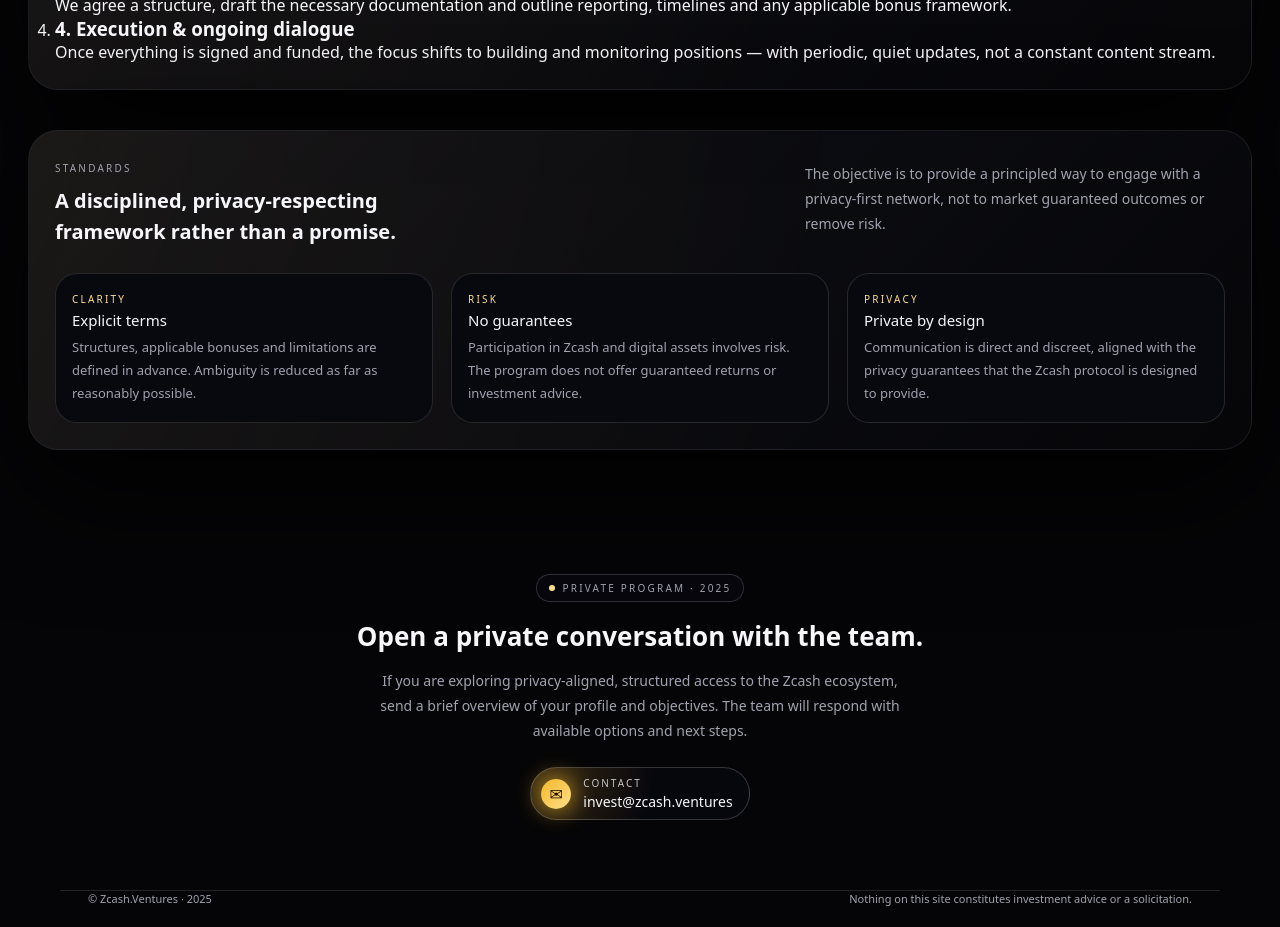
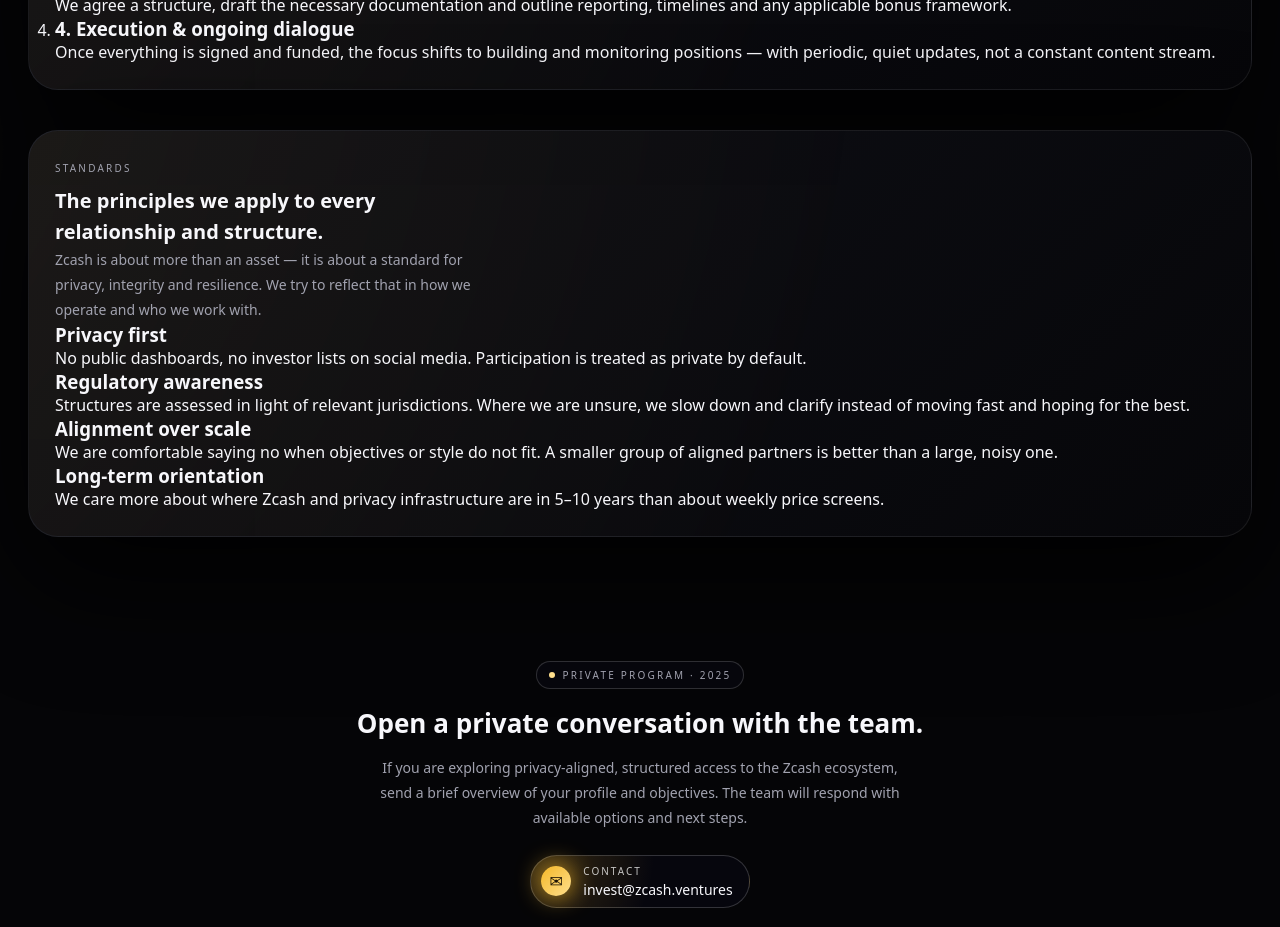
Before and after one commit to Gatsby01k/zcv-land, a Next.js app: page / in a window 1280 px wide. Shown: the part 2760-3687 px from the top of the page. Built offline with nearby package versions, Linux system fonts and the light colour scheme.

Commit message:
Update StandardsSection.tsx

```diff
--- a/components/sections/StandardsSection.tsx
+++ b/components/sections/StandardsSection.tsx
@@ -1,43 +1,51 @@
 export default function StandardsSection() {
   return (
-    <section className="block reveal">
+    <section className="block block-alt reveal">
       <div className="block-inner">
-        <div className="block-headline">
-          <div>
-            <div className="block-kicker">Standards</div>
-            <h2 className="block-title">
-              A disciplined, privacy-respecting framework rather than a promise.
-            </h2>
-          </div>
+        <header className="block-header">
+          <p className="block-kicker">Standards</p>
+          <h2 className="block-title">
+            The principles we apply to every relationship and structure.
+          </h2>
           <p className="block-copy">
-            The objective is to provide a principled way to engage with a
-            privacy-first network, not to market guaranteed outcomes or remove
-            risk.
+            Zcash is about more than an asset — it is about a standard for
+            privacy, integrity and resilience. We try to reflect that in how we
+            operate and who we work with.
           </p>
-        </div>
-        <div className="features-row">
-          <article className="feature">
-            <div className="feature-label">CLARITY</div>
-            <div className="feature-title">Explicit terms</div>
-            <p className="feature-text">
-              Structures, applicable bonuses and limitations are defined in
-              advance. Ambiguity is reduced as far as reasonably possible.
+        </header>
+
+        <div className="block-grid">
+          <article className="block-card">
+            <h3>Privacy first</h3>
+            <p>
+              No public dashboards, no investor lists on social media.
+              Participation is treated as private by default.
             </p>
           </article>
-          <article className="feature">
-            <div className="feature-label">RISK</div>
-            <div className="feature-title">No guarantees</div>
-            <p className="feature-text">
-              Participation in Zcash and digital assets involves risk. The
-              program does not offer guaranteed returns or investment advice.
+
+          <article className="block-card">
+            <h3>Regulatory awareness</h3>
+            <p>
+              Structures are assessed in light of relevant jurisdictions. Where
+              we are unsure, we slow down and clarify instead of moving fast and
+              hoping for the best.
             </p>
           </article>
-          <article className="feature">
-            <div className="feature-label">PRIVACY</div>
-            <div className="feature-title">Private by design</div>
-            <p className="feature-text">
-              Communication is direct and discreet, aligned with the privacy
-              guarantees that the Zcash protocol is designed to provide.
+
+          <article className="block-card">
+            <h3>Alignment over scale</h3>
+            <p>
+              We are comfortable saying no when objectives or style do not fit.
+              A smaller group of aligned partners is better than a large,
+              noisy one.
+            </p>
+          </article>
+
+          <article className="block-card">
+            <h3>Long-term orientation</h3>
+            <p>
+              We care more about where Zcash and privacy infrastructure are in
+              5–10 years than about weekly price screens.
             </p>
           </article>
         </div>
```
